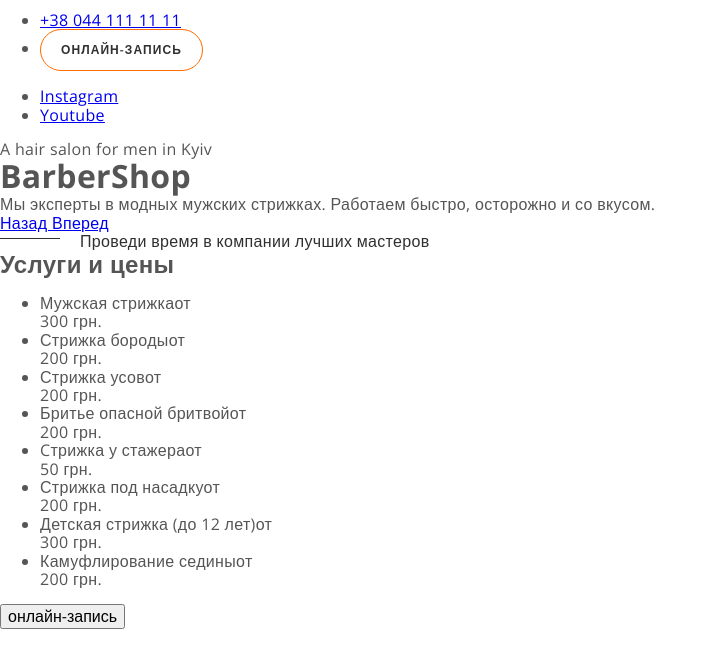
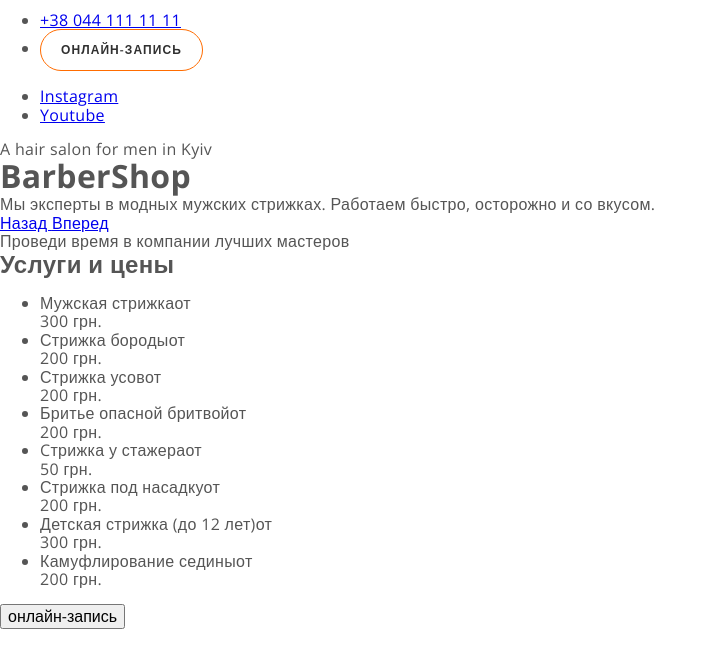
Before and after one commit to serhii-demchenko/barber-shop-v1, a plain HTML site: page index.html in a window 1280 px wide. Shown: the part 153-800 px from the top of the page, without its empty margins (0-716 px from the left). Drawn offline with nearby package versions, Linux system fonts and the light colour scheme.

Commit message:
Update index.html

```diff
--- a/index.html
+++ b/index.html
@@ -105,7 +105,7 @@
 		<section class="prices">
 			<div class="subtitle">
 				<div class="subtitle-line"></div>
-				<p class="subtitle-text decorative-line">Проведи время в компании лучших мастеров</p>
+				<p class="subtitle-text">Проведи время в компании лучших мастеров</p>
 			</div>
 
 			<h2 class="section-title">Услуги и цены</h2>
```
